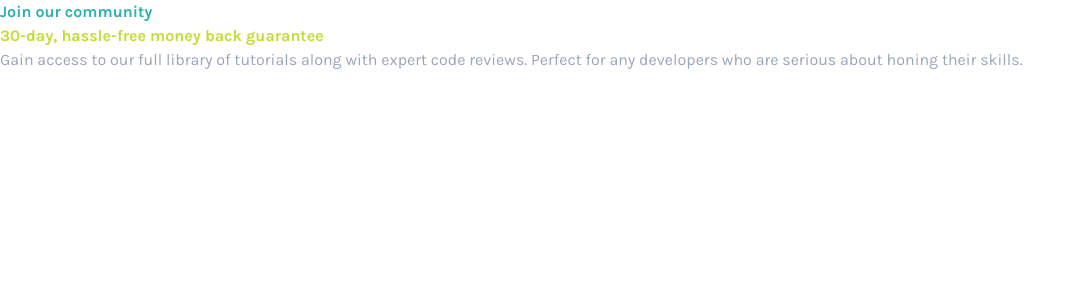
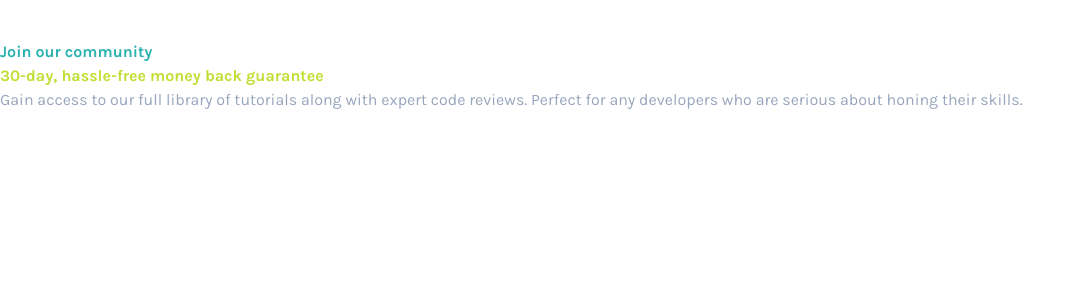
Before and after one commit to chungvuiloong/single-price-grid-component, a Next.js app: page / in a window 1280 px wide. Shown: the top 300 px of the page, without its empty margins (0-1085 px from the left). Built offline with nearby package versions, Linux system fonts and the light colour scheme.

Commit message:
Added top and bottom padding for container

```diff
--- a/src/app/page.tsx
+++ b/src/app/page.tsx
@@ -4,7 +4,7 @@ export default function Home() {
   return (
     <main>
 
-        <div className='bg-white'>
+        <div className='bg-white py-10'>
             <h1 className='text-Cyan font-bold'>Join our community</h1>
             <h2 className='text-Bright-Yellow font-bold'>30-day, hassle-free money back guarantee</h2>
             <p className='text-Grayish-Blue text-base'>  Gain access to our full library of tutorials along with expert code reviews.
```
